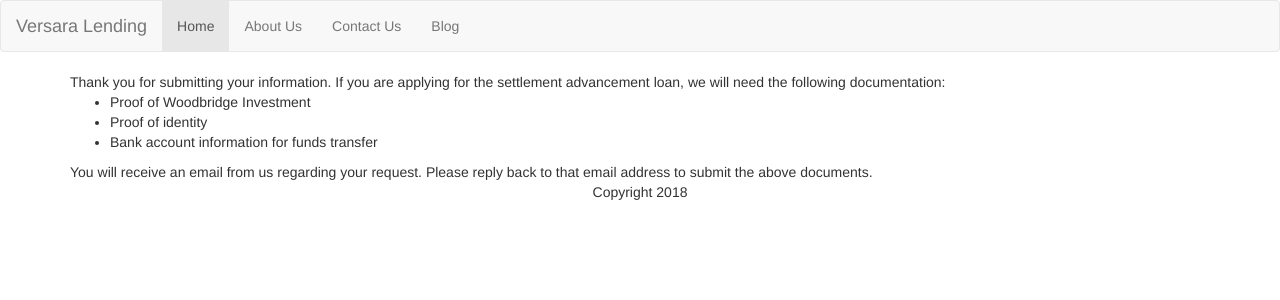
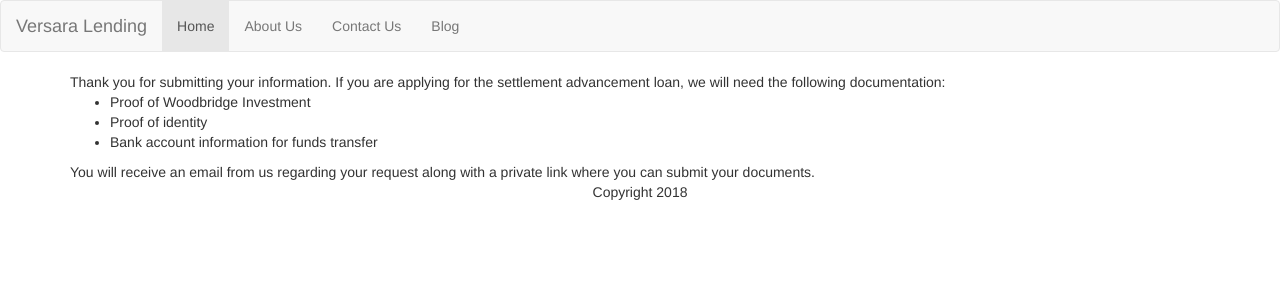
Before and after one commit to caseysung/caseysung.github.io, a Jekyll site: the page built from thankyou.html, in a window 1280 px wide. Shown: the top 300 px of the page. Built offline with Jekyll 4.4.1, drawn with Linux system fonts in a browser that asks for light colours.

Commit message:
Update thankyou.html

```diff
--- a/thankyou.html
+++ b/thankyou.html
@@ -10,4 +10,4 @@
   <li>Bank account information for funds transfer</li>
 </ul>
 
-You will receive an email from us regarding your request.  Please reply back to that email address to submit the above documents.
+You will receive an email from us regarding your request along with a private link where you can submit your documents.
```
